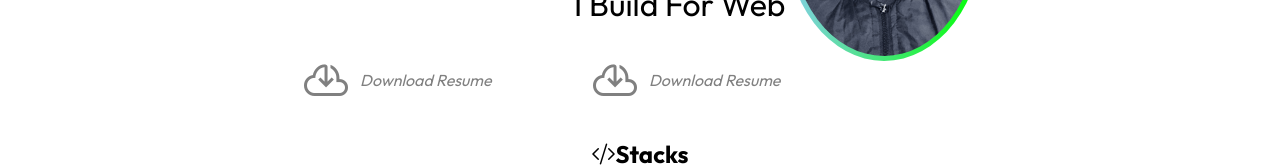
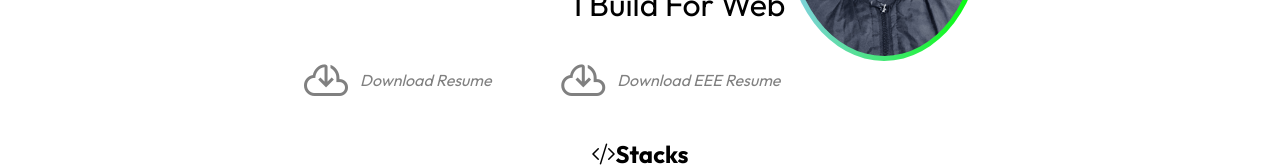
Before and after one commit to WilfredTinega/WilfredTinega, a React (Vite) app: page / in a window 1280 px wide. Shown: the part 367-534 px from the top of the page. Built offline with nearby package versions, Linux system fonts and the light colour scheme.

Commit message:
minor minor changes

```diff
--- a/src/pages/Home.jsx
+++ b/src/pages/Home.jsx
@@ -16,7 +16,7 @@ export default function Home() {
                 <span class="material-symbols-outlined">cloud_download</span> <i>Download Resume</i>
               </a>
               <a href={Assests.electrical} title='Electrical Engineer Resume'>
-                <span class="material-symbols-outlined">cloud_download</span> <i>Download Resume</i>
+                <span class="material-symbols-outlined">cloud_download</span> <i>Download EEE Resume</i>
               </a>
             </div>
           </div>
```
